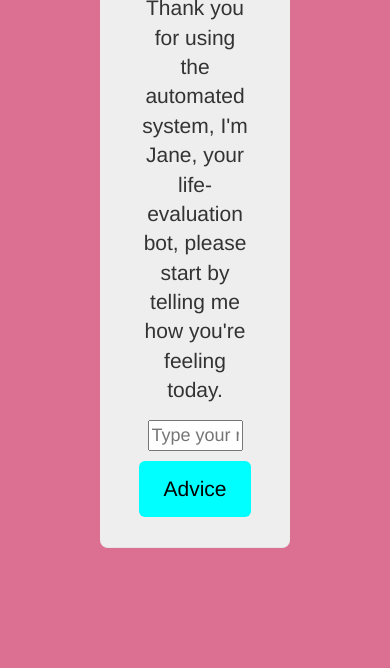
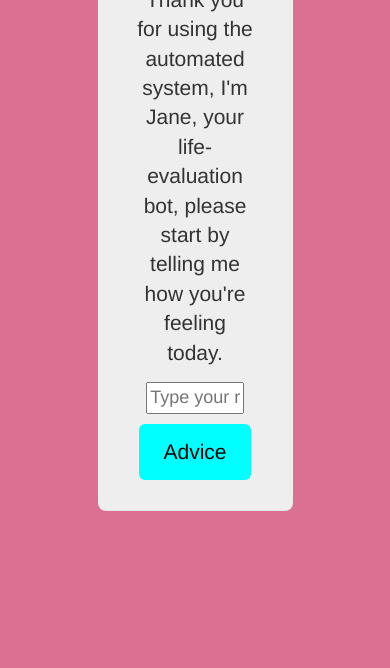
Before and after one commit to htc-mmvp2010-javascriptForDesigners/electricDreams, a plain HTML site: page index.html in a window 390 px wide. Shown: the part 266-934 px from the top of the page. After the commit the page ends 888 px from the top, so only its background shows below. Drawn offline with Linux system fonts and the light colour scheme.

Commit message:
responsive

```diff
--- a/bootstrap-3.3.5-dist/css/jumbotron-narrow.css
+++ b/bootstrap-3.3.5-dist/css/jumbotron-narrow.css
@@ -2,8 +2,9 @@
 body {
  background-color: palevioletred;
 
-  padding-top: 20px;
-  padding-bottom: 20px;
+  padding-top: 3%;
+  padding-bottom: 3%;
+
 }
 
 /* Everything but the jumbotron gets side spacing for mobile first views */
@@ -52,7 +53,7 @@ p {
 .jumbotron {
 border-radius: 8px;
   text-align: center;
-    margin: 100px;
+    margin: 100px 25%;
   border-bottom: 1px solid #e5e5e5;
 }
 .jumbotron .btn {
```
